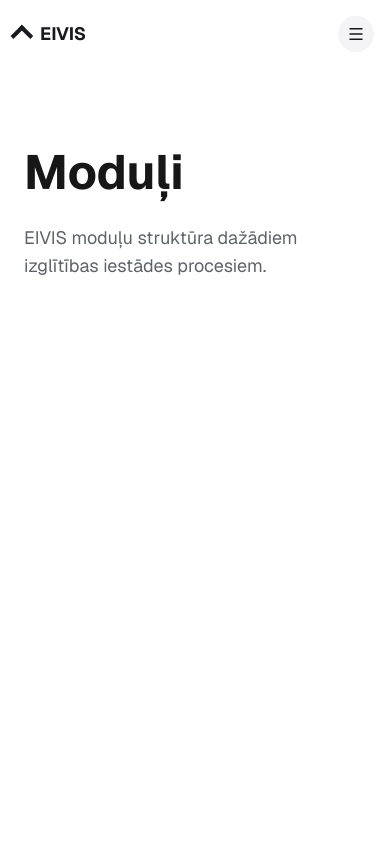
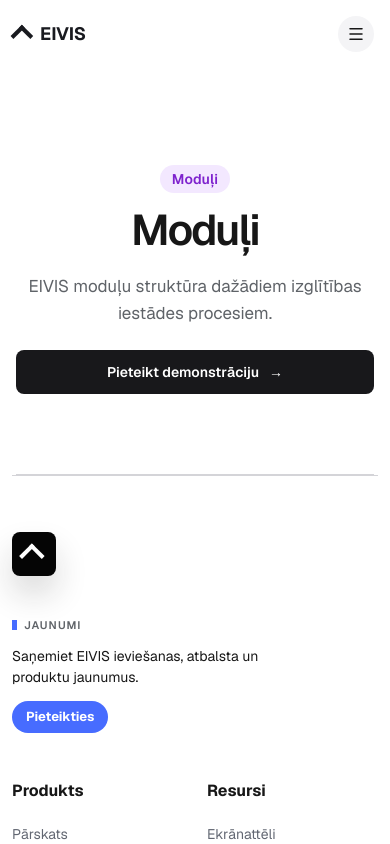
Before and after one commit to romadiweb/eivis-lv, a Next.js app: page /moduli in a window 390 px wide. Shown: the top 844 px of the page. Built offline with nearby package versions, Linux system fonts and the light colour scheme.

Commit message:
Version 0.4-5 Deploy

```diff
--- /dev/null
+++ b/src/app/_components/page-shell.css
@@ -0,0 +1,285 @@
+.secondary-page {
+  flex: 1;
+  padding-inline: 24px;
+}
+
+.secondary-hero {
+  width: min(1280px, 100%);
+  margin-inline: auto;
+  padding-block: clamp(72px, 9vw, 132px) clamp(64px, 7vw, 96px);
+  border-bottom: 1px solid #d4d4d8;
+}
+
+.secondary-hero__layout {
+  display: grid;
+  align-items: center;
+  width: min(1100px, 100%);
+  margin-inline: auto;
+}
+
+.secondary-hero__copy {
+  min-width: 0;
+}
+
+.secondary-hero__eyebrow {
+  display: inline-flex;
+  align-items: center;
+  min-height: 28px;
+  margin-bottom: 18px;
+  padding-inline: 12px;
+  border-radius: 9999px;
+  font-size: 14px;
+  font-weight: 600;
+  letter-spacing: .01em;
+}
+
+.secondary-page[data-section="produkts"] .secondary-hero__eyebrow {
+  background: #e5f2ff;
+  color: #0d74ce;
+}
+
+.secondary-page[data-section="risinajumi"] .secondary-hero__eyebrow {
+  background: #e7f7ed;
+  color: #18794e;
+}
+
+.secondary-page[data-section="moduli"] .secondary-hero__eyebrow {
+  background: #f3e8ff;
+  color: #7e22ce;
+}
+
+.secondary-page[data-section="resursi"] .secondary-hero__eyebrow {
+  background: #fff4d6;
+  color: #8a5a00;
+}
+
+.secondary-hero h1 {
+  max-width: 13ch;
+  font-size: clamp(42px, 5.4vw, 64px);
+  font-weight: 600;
+  line-height: 1.06;
+  letter-spacing: -.045em;
+  text-wrap: balance;
+}
+
+.secondary-hero__copy > p {
+  max-width: 58ch;
+  margin-top: 24px;
+  color: var(--muted);
+  font-size: clamp(17px, 1.7vw, 20px);
+  line-height: 1.55;
+  text-wrap: pretty;
+}
+
+.secondary-hero__actions {
+  display: flex;
+  margin-top: 28px;
+}
+
+.secondary-hero__primary {
+  display: inline-flex;
+  align-items: center;
+  justify-content: center;
+  gap: 10px;
+  min-height: 44px;
+  padding-inline: 18px;
+  border-radius: 8px;
+  background: #18181b;
+  color: #fff;
+  font-size: 14px;
+  font-weight: 600;
+  transition: background-color 160ms ease, transform 160ms ease;
+}
+
+.secondary-hero__primary:hover {
+  background: #3f3f46;
+  transform: translateY(-1px);
+}
+
+.secondary-hero__primary:focus-visible {
+  outline: 2px solid #18181b;
+  outline-offset: 3px;
+}
+
+.secondary-hero__frame {
+  position: relative;
+  min-height: 330px;
+  overflow: hidden;
+  border: 1px solid #d4d4d8;
+  border-radius: 18px;
+  background: #fcfcfd;
+  box-shadow: 0 18px 50px rgb(24 24 27 / 4%);
+}
+
+.secondary-hero__frame::before {
+  position: absolute;
+  inset: 12px;
+  border: 1px solid #ececef;
+  border-radius: 11px;
+  content: "";
+}
+
+.secondary-hero__frame::after,
+.secondary-hero__frame span::before,
+.secondary-hero__frame span::after {
+  position: absolute;
+  width: 18px;
+  height: 18px;
+  content: "";
+}
+
+.secondary-hero__frame::after {
+  top: 24px;
+  left: 24px;
+  border-top: 1px solid #d4d4d8;
+  border-left: 1px solid #d4d4d8;
+}
+
+.secondary-hero__frame span::before {
+  top: 24px;
+  right: 24px;
+  border-top: 1px solid #d4d4d8;
+  border-right: 1px solid #d4d4d8;
+}
+
+.secondary-hero__frame span::after {
+  right: 24px;
+  bottom: 24px;
+  border-right: 1px solid #d4d4d8;
+  border-bottom: 1px solid #d4d4d8;
+}
+
+.secondary-page--split .secondary-hero__layout {
+  grid-template-columns: minmax(0, .9fr) minmax(360px, 1.1fr);
+  gap: clamp(48px, 7vw, 96px);
+}
+
+.secondary-page--split .secondary-hero h1 {
+  font-size: clamp(40px, 4.7vw, 58px);
+}
+
+.secondary-page--split .secondary-hero[data-media-first] .secondary-hero__frame {
+  order: -1;
+}
+
+.secondary-page--media .secondary-hero__layout,
+.secondary-page--editorial .secondary-hero__layout,
+.secondary-page--compact .secondary-hero__layout {
+  justify-items: center;
+  text-align: center;
+}
+
+.secondary-page--media .secondary-hero__copy,
+.secondary-page--editorial .secondary-hero__copy {
+  display: grid;
+  justify-items: center;
+}
+
+.secondary-page--media .secondary-hero__frame {
+  width: 100%;
+  min-height: 0;
+  margin-top: clamp(56px, 7vw, 88px);
+  aspect-ratio: 2 / 1;
+}
+
+.secondary-page--editorial .secondary-hero {
+  padding-block: clamp(96px, 12vw, 168px) clamp(80px, 9vw, 124px);
+}
+
+.secondary-page--editorial .secondary-hero h1 {
+  max-width: 15ch;
+}
+
+.secondary-page--compact .secondary-hero {
+  padding-block: clamp(68px, 8vw, 104px);
+}
+
+.secondary-page--compact .secondary-hero__copy {
+  display: grid;
+  justify-items: center;
+  width: min(760px, 100%);
+}
+
+.secondary-page--compact .secondary-hero h1 {
+  max-width: 18ch;
+  font-size: clamp(38px, 4.5vw, 54px);
+}
+
+@media (max-width: 820px) {
+  .secondary-hero {
+    padding-block: 72px 64px;
+  }
+
+  .secondary-page--split .secondary-hero__layout {
+    grid-template-columns: minmax(0, 1fr);
+    gap: 48px;
+  }
+
+  .secondary-page--split .secondary-hero__copy {
+    display: grid;
+    justify-items: center;
+    text-align: center;
+  }
+
+  .secondary-page--split .secondary-hero[data-media-first] .secondary-hero__frame {
+    order: initial;
+  }
+
+  .secondary-hero__frame {
+    width: 100%;
+    min-height: 280px;
+  }
+}
+
+@media (max-width: 520px) {
+  .secondary-page {
+    padding-inline: 16px;
+  }
+
+  .secondary-hero {
+    padding-block: 60px 52px;
+  }
+
+  .secondary-hero__eyebrow {
+    margin-bottom: 14px;
+  }
+
+  .secondary-hero h1,
+  .secondary-page--split .secondary-hero h1,
+  .secondary-page--compact .secondary-hero h1 {
+    font-size: clamp(36px, 11vw, 46px);
+    line-height: 1.08;
+  }
+
+  .secondary-hero__copy > p {
+    margin-top: 20px;
+    font-size: 17px;
+  }
+
+  .secondary-hero__actions {
+    width: 100%;
+    margin-top: 24px;
+  }
+
+  .secondary-hero__primary {
+    width: 100%;
+  }
+
+  .secondary-hero__frame,
+  .secondary-page--media .secondary-hero__frame {
+    min-height: 230px;
+    margin-top: 44px;
+    aspect-ratio: auto;
+    border-radius: 14px;
+  }
+
+  .secondary-page--split .secondary-hero__frame {
+    margin-top: 0;
+  }
+}
+
+@media (prefers-reduced-motion: reduce) {
+  .secondary-hero__primary {
+    transition: none;
+  }
+}
--- a/src/app/_components/page-shell.tsx
+++ b/src/app/_components/page-shell.tsx
@@ -1,15 +1,94 @@
+import Link from "next/link";
 import type { PageContent } from "@/lib/page-content";
+import "./page-shell.css";
 
 type PageShellProps = {
   content: PageContent;
+  contentKey: string;
 };
 
-export function PageShell({ content }: PageShellProps) {
+type HeroVariant = "editorial" | "media" | "split" | "compact";
+
+const mediaHeroes = new Set([
+  "produkts",
+  "produkts/eivis-iespejas",
+  "resursi/ekranatteli",
+]);
+
+const editorialHeroes = new Set(["moduli", "produkts/parskats"]);
+
+const compactHeroes = new Set([
+  "resursi",
+  "resursi/biezakie-jautajumi",
+  "resursi/ieviesana",
+  "resursi/atbalsts",
+]);
+
+const mediaFirstHeroes = new Set([
+  "produkts/integracijas",
+  "produkts/drosiba-un-piekluves",
+  "risinajumi/macibu-dalai",
+  "risinajumi/studentiem",
+  "risinajumi/uznemsanai",
+  "moduli/zurnals-un-macibu-process",
+  "moduli/dokumenti",
+  "moduli/sazina-un-pazinojumi",
+  "moduli/kopmitnes-un-telpas",
+]);
+
+const sectionLabels: Record<string, string> = {
+  produkts: "EIVIS platforma",
+  risinajumi: "Risinājumi",
+  moduli: "Moduļi",
+  resursi: "Resursi",
+};
+
+function getVariant(contentKey: string): HeroVariant {
+  if (mediaHeroes.has(contentKey)) return "media";
+  if (editorialHeroes.has(contentKey)) return "editorial";
+  if (compactHeroes.has(contentKey)) return "compact";
+  return "split";
+}
+
+export function PageShell({ content, contentKey }: PageShellProps) {
+  const section = contentKey.split("/")[0];
+  const variant = getVariant(contentKey);
+  const hasFrame = variant === "media" || variant === "split";
+  const showAction = section !== "resursi";
+  const titleId = `secondary-hero-${contentKey.replaceAll("/", "-")}`;
+
   return (
-    <main className="page-shell">
-      <section className="page-shell__content">
-        <h1>{content.title}</h1>
-        <p>{content.description}</p>
+    <main
+      className={`secondary-page secondary-page--${variant}`}
+      data-section={section}
+    >
+      <section
+        className="secondary-hero"
+        data-media-first={mediaFirstHeroes.has(contentKey) || undefined}
+        aria-labelledby={titleId}
+      >
+        <div className="secondary-hero__layout">
+          <div className="secondary-hero__copy">
+            <span className="secondary-hero__eyebrow">
+              {sectionLabels[section]}
+            </span>
+            <h1 id={titleId}>{content.title}</h1>
+            <p>{content.description}</p>
+            {showAction ? (
+              <div className="secondary-hero__actions">
+                <Link href="/kontakti" className="secondary-hero__primary">
+                  Pieteikt demonstrāciju
+                  <span aria-hidden="true">→</span>
+                </Link>
+              </div>
+            ) : null}
+          </div>
+          {hasFrame ? (
+            <div className="secondary-hero__frame" aria-hidden="true">
+              <span />
+            </div>
+          ) : null}
+        </div>
       </section>
     </main>
   );
--- a/src/app/_components/platform-steps.tsx
+++ b/src/app/_components/platform-steps.tsx
@@ -63,11 +63,10 @@ export function PlatformSteps() {
                 {title}
               </button>
               {active === index && (
-                <button type="button" className="platform-steps__timer" data-paused={paused} aria-label={paused ? "Turpināt automātisko pārslēgšanu" : "Pauzēt automātisko pārslēgšanu"} onClick={() => setPaused(!paused)}>
+                <button type="button" className="platform-steps__timer" data-paused={paused} aria-label={paused ? "Turpināt automātisko pārslēgšanu" : "Pauzēt automātisko pārslēgšanu"} onClick={() => setPaused((current) => !current)}>
                   <svg viewBox="0 0 24 24" aria-hidden="true">
                     <circle cx="12" cy="12" r="10" />
                     <circle
-                      key={paused ? "still" : "playing"}
                       className="platform-steps__progress"
                       style={illustration === "izvelies" ? { animationDuration: "12.8s" } : undefined}
                       cx="12"
--- a/src/app/moduli/_components/section-page.tsx
+++ b/src/app/moduli/_components/section-page.tsx
@@ -2,5 +2,5 @@ import { PageShell } from "@/app/_components/page-shell";
 import { pageContent } from "@/lib/page-content";
 
 export function ModulePage({ contentKey }: { contentKey: string }) {
-  return <PageShell content={pageContent[contentKey]} />;
+  return <PageShell content={pageContent[contentKey]} contentKey={contentKey} />;
 }
--- a/src/app/produkts/_components/section-page.tsx
+++ b/src/app/produkts/_components/section-page.tsx
@@ -2,5 +2,5 @@ import { PageShell } from "@/app/_components/page-shell";
 import { pageContent } from "@/lib/page-content";
 
 export function ProductPage({ contentKey }: { contentKey: string }) {
-  return <PageShell content={pageContent[contentKey]} />;
+  return <PageShell content={pageContent[contentKey]} contentKey={contentKey} />;
 }
--- a/src/app/resursi/_components/section-page.tsx
+++ b/src/app/resursi/_components/section-page.tsx
@@ -2,5 +2,5 @@ import { PageShell } from "@/app/_components/page-shell";
 import { pageContent } from "@/lib/page-content";
 
 export function ResourcesPage({ contentKey }: { contentKey: string }) {
-  return <PageShell content={pageContent[contentKey]} />;
+  return <PageShell content={pageContent[contentKey]} contentKey={contentKey} />;
 }
--- a/src/app/risinajumi/_components/section-page.tsx
+++ b/src/app/risinajumi/_components/section-page.tsx
@@ -2,5 +2,5 @@ import { PageShell } from "@/app/_components/page-shell";
 import { pageContent } from "@/lib/page-content";
 
 export function SolutionsPage({ contentKey }: { contentKey: string }) {
-  return <PageShell content={pageContent[contentKey]} />;
+  return <PageShell content={pageContent[contentKey]} contentKey={contentKey} />;
 }
```
Also changed, not shown: src/app/kontakti/_components/contact-page.css (+5 -3 lines).
